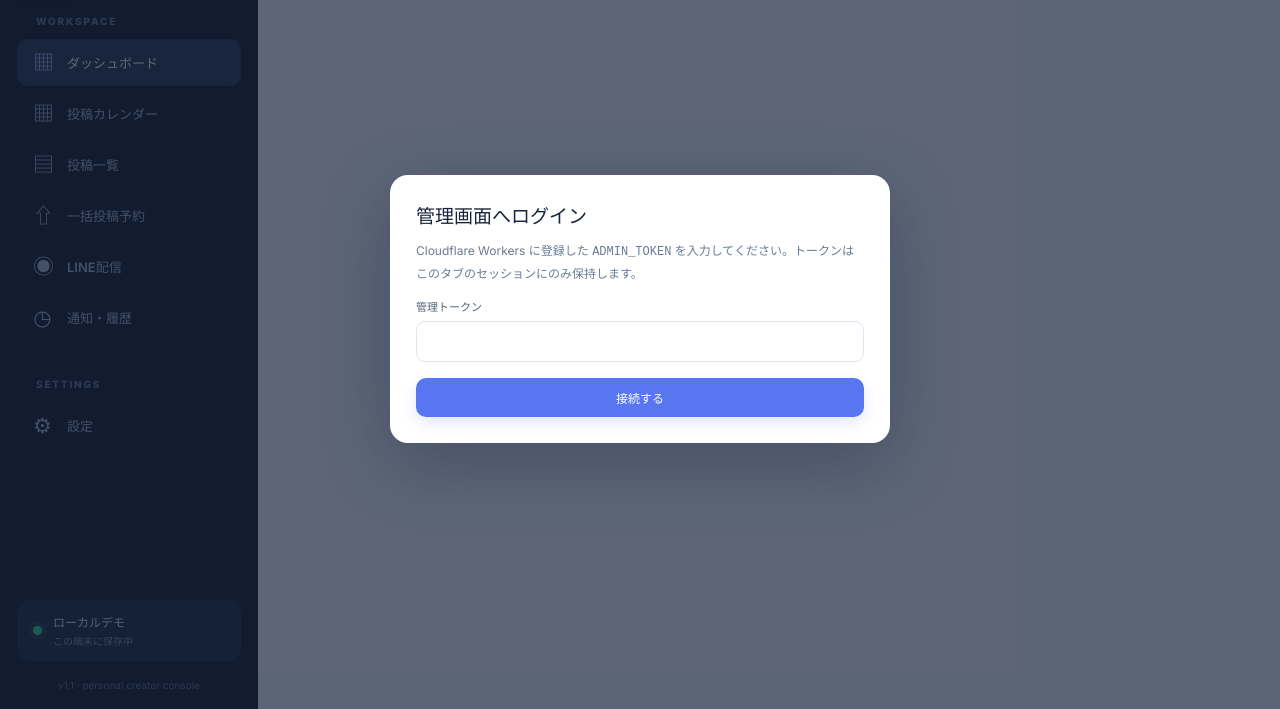
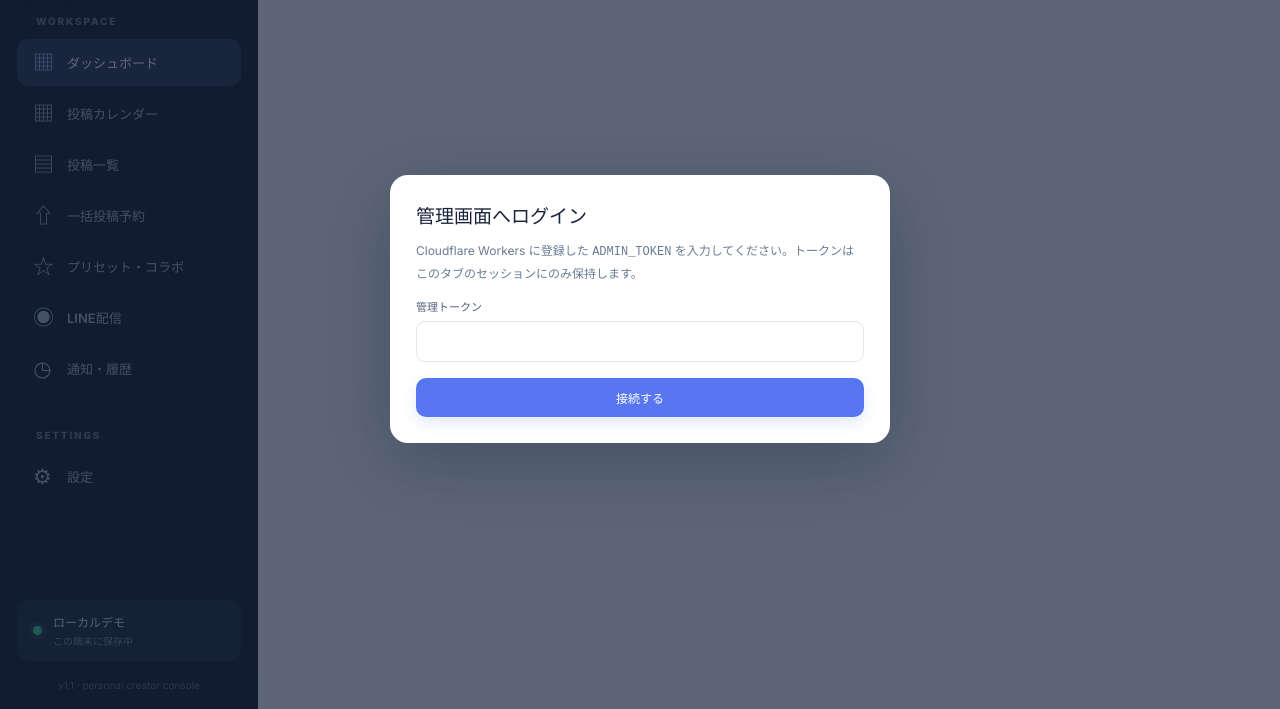
Before and after one commit to jankyjanky0920/janky-studio, a website with bundled scripts: page docs/index.html in a window 1280 px wide. Shown: the part 91-800 px from the top of the page. Built offline with nearby package versions, Linux system fonts and the light colour scheme.

Commit message:
Add collaborator and caption library navigation

```diff
--- a/docs/index.html
+++ b/docs/index.html
@@ -19,6 +19,7 @@
       <button class="nav-item" data-view="calendar"><span class="nav-icon">▦</span> 投稿カレンダー</button>
       <button class="nav-item" data-view="posts"><span class="nav-icon">▤</span> 投稿一覧</button>
       <button class="nav-item" data-view="bulk"><span class="nav-icon">⇧</span> 一括投稿予約</button>
+      <button class="nav-item" data-view="library"><span class="nav-icon">☆</span> プリセット・コラボ</button>
       <button class="nav-item" data-view="line"><span class="nav-icon">◉</span> LINE配信</button>
       <button class="nav-item" data-view="history"><span class="nav-icon">◷</span> 通知・履歴</button>
     </nav>
```
